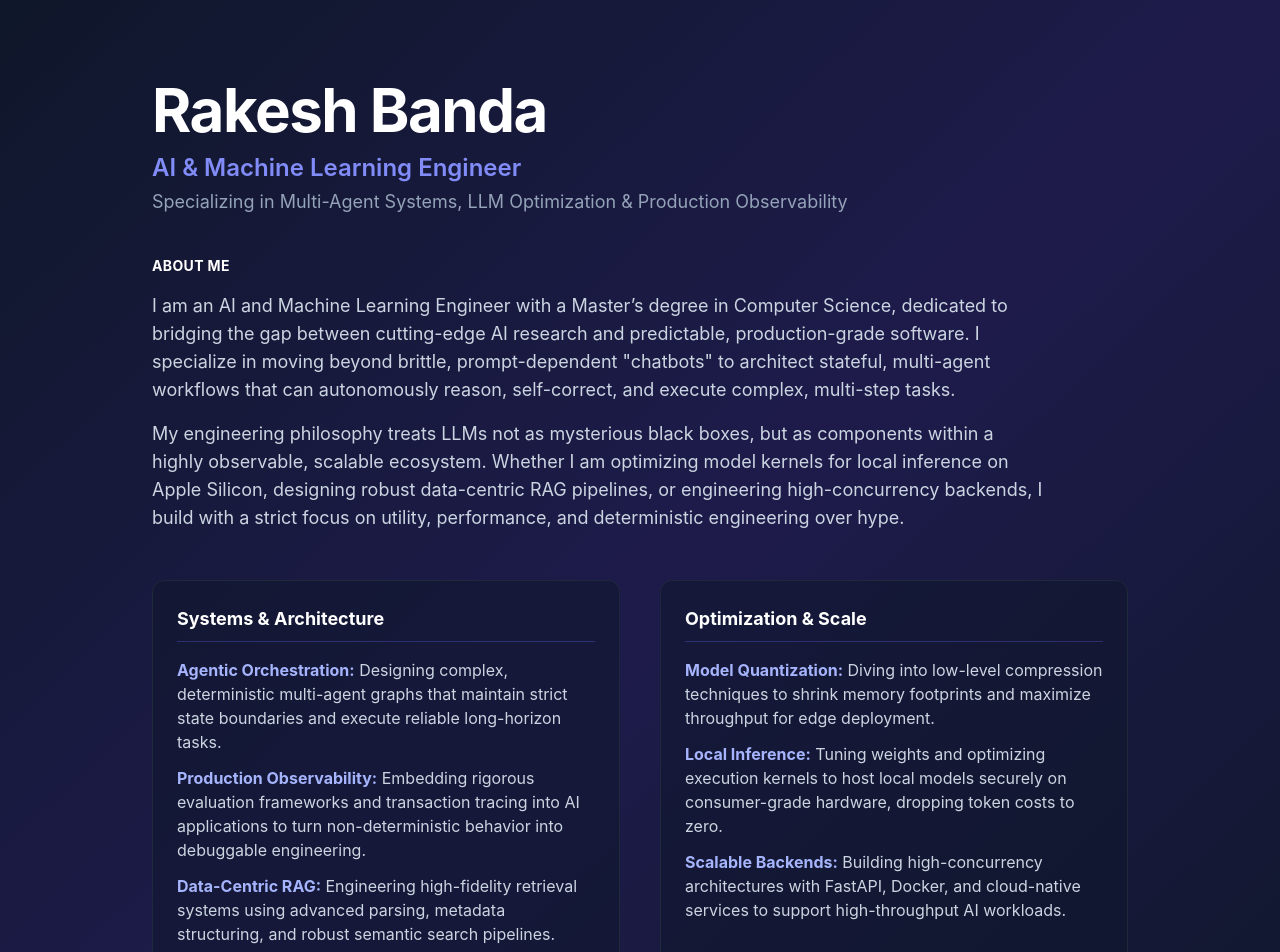
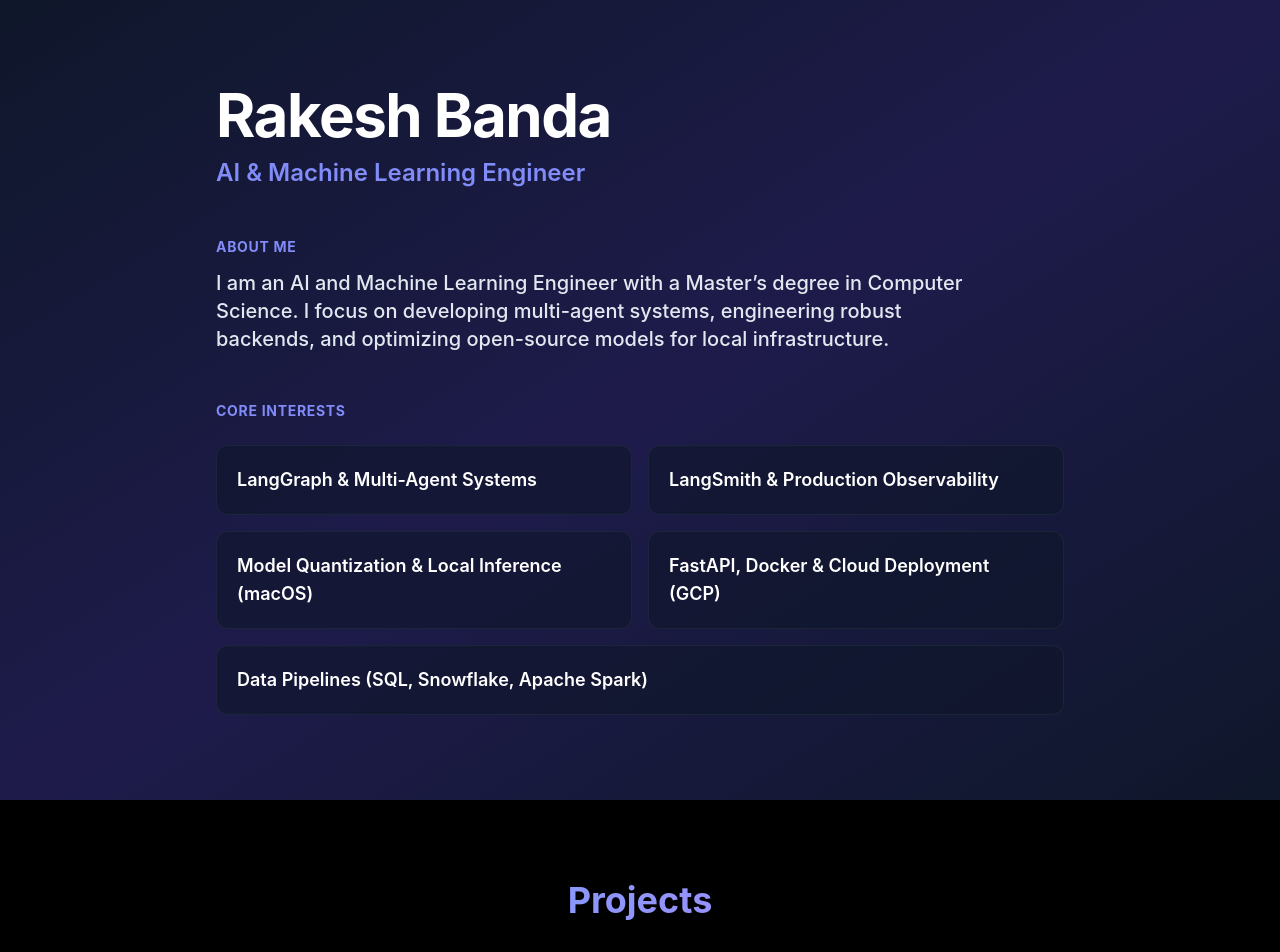
Before and after one commit to Bandarakesh/my-portfolio, a React (Vite) app: page / in a window 1280 px wide. Shown: the top 952 px of the page. Built offline with nearby package versions, Linux system fonts and the light colour scheme.

Commit message:
updated hero

```diff
--- a/src/components/Hero.jsx
+++ b/src/components/Hero.jsx
@@ -7,84 +7,59 @@
         initial={{ opacity: 0, y: 20 }}
         animate={{ opacity: 1, y: 0 }}
         transition={{ duration: 0.8 }}
-        className="px-6 max-w-5xl w-full"
+        className="px-6 max-w-4xl w-full"
       >
         {/* Title & Headline */}
-        <div className="text-left mb-10">
+        <div className="text-left mb-12">
           <h1 className="text-4xl md:text-6xl font-bold mb-3 leading-tight tracking-tight">
             Rakesh Banda
           </h1>
           <p className="text-xl md:text-2xl text-indigo-400 font-semibold">
             AI & Machine Learning Engineer
           </p>
-          <p className="text-lg text-slate-400 mt-1">
-            Specializing in Multi-Agent Systems, LLM Optimization & Production Observability
-          </p>
         </div>
 
         {/* Main Content */}
-        <div className="space-y-8 text-left text-base md:text-lg text-slate-300 leading-relaxed">
+        <div className="space-y-12 text-left text-base md:text-lg text-slate-300 leading-relaxed">
 
           {/* About Me Section */}
-          <div className="max-w-4xl">
-            <h2 className="text-2xl font-bold text-white mb-4 tracking-wide text-indigo-300 uppercase text-sm">
+          <div className="max-w-3xl">
+            <h2 className="text-sm font-bold tracking-wider text-indigo-400 uppercase mb-3">
               About Me
             </h2>
-            <p className="mb-4">
-              I am an AI and Machine Learning Engineer with a Master’s degree in Computer Science, dedicated to bridging the gap between cutting-edge AI research and predictable, production-grade software. I specialize in moving beyond brittle, prompt-dependent "chatbots" to architect stateful, multi-agent workflows that can autonomously reason, self-correct, and execute complex, multi-step tasks.
-            </p>
-            <p>
-              My engineering philosophy treats LLMs not as mysterious black boxes, but as components within a highly observable, scalable ecosystem. Whether I am optimizing model kernels for local inference on Apple Silicon, designing robust data-centric RAG pipelines, or engineering high-concurrency backends, I build with a strict focus on utility, performance, and deterministic engineering over hype.
+            <p className="text-lg md:text-xl text-slate-200 font-medium">
+              I am an AI and Machine Learning Engineer with a Master’s degree in Computer Science. I focus on developing multi-agent systems, engineering robust backends, and optimizing open-source models for local infrastructure.
             </p>
           </div>
 
-          {/* Grid Layout for Technical Deep-Dives */}
-          <div className="grid grid-cols-1 md:grid-cols-2 gap-10 pt-4">
+          {/* Core Interests Grid */}
+          <div>
+            <h2 className="text-sm font-bold tracking-wider text-indigo-400 uppercase mb-6">
+              Core Interests
+            </h2>
+            <div className="grid grid-cols-1 md:grid-cols-2 gap-4">
 
-            {/* Column 1: Core Competencies */}
-            <div className="bg-slate-900/50 p-6 rounded-xl border border-slate-800">
-              <h3 className="text-lg font-bold text-white mb-4 border-b border-indigo-500/30 pb-2">
-                Systems & Architecture
-              </h3>
-              <ul className="space-y-3 text-sm md:text-base">
-                <li>
-                  <strong className="text-indigo-300">Agentic Orchestration:</strong> Designing complex, deterministic multi-agent graphs that maintain strict state boundaries and execute reliable long-horizon tasks.
-                </li>
-                <li>
-                  <strong className="text-indigo-300">Production Observability:</strong> Embedding rigorous evaluation frameworks and transaction tracing into AI applications to turn non-deterministic behavior into debuggable engineering.
-                </li>
-                <li>
-                  <strong className="text-indigo-300">Data-Centric RAG:</strong> Engineering high-fidelity retrieval systems using advanced parsing, metadata structuring, and robust semantic search pipelines.
-                </li>
-              </ul>
+              <div className="bg-slate-900/60 p-5 rounded-xl border border-slate-800/80 hover:border-indigo-500/40 transition-colors">
+                <span className="font-semibold text-white">LangGraph & Multi-Agent Systems</span>
+              </div>
+
+              <div className="bg-slate-900/60 p-5 rounded-xl border border-slate-800/80 hover:border-indigo-500/40 transition-colors">
+                <span className="font-semibold text-white">LangSmith & Production Observability</span>
+              </div>
+
+              <div className="bg-slate-900/60 p-5 rounded-xl border border-slate-800/80 hover:border-indigo-500/40 transition-colors">
+                <span className="font-semibold text-white">Model Quantization & Local Inference (macOS)</span>
+              </div>
+
+              <div className="bg-slate-900/60 p-5 rounded-xl border border-slate-800/80 hover:border-indigo-500/40 transition-colors">
+                <span className="font-semibold text-white">FastAPI, Docker & Cloud Deployment (GCP)</span>
+              </div>
+
+              <div className="col-span-1 md:col-span-2 bg-slate-900/60 p-5 rounded-xl border border-slate-800/80 hover:border-indigo-500/40 transition-colors">
+                <span className="font-semibold text-white">Data Pipelines (SQL, Snowflake, Apache Spark)</span>
+              </div>
+
             </div>
-
-            {/* Column 2: Current Focus & Efficiency */}
-            <div className="bg-slate-900/50 p-6 rounded-xl border border-slate-800">
-              <h3 className="text-lg font-bold text-white mb-4 border-b border-indigo-500/30 pb-2">
-                Optimization & Scale
-              </h3>
-              <ul className="space-y-3 text-sm md:text-base">
-                <li>
-                  <strong className="text-indigo-300">Model Quantization:</strong> Diving into low-level compression techniques to shrink memory footprints and maximize throughput for edge deployment.
-                </li>
-                <li>
-                  <strong className="text-indigo-300">Local Inference:</strong> Tuning weights and optimizing execution kernels to host local models securely on consumer-grade hardware, dropping token costs to zero.
-                </li>
-                <li>
-                  <strong className="text-indigo-300">Scalable Backends:</strong> Building high-concurrency architectures with FastAPI, Docker, and cloud-native services to support high-throughput AI workloads.
-                </li>
-              </ul>
-            </div>
-
-          </div>
-
-          {/* Engineering Mindset Section */}
-          <div className="pt-6 max-w-3xl border-l-2 border-indigo-500 pl-4">
-            <h3 className="text-sm font-bold tracking-wider text-indigo-400 uppercase mb-1">The Engineering Commitment</h3>
-            <p className="italic text-slate-400">
-              "If an AI workflow doesn't deliver reliable utility, reduce operational overhead, or solve a concrete problem at scale, it is just a shiny toy. I build for reliability, efficiency, and real-world impact."
-            </p>
           </div>
 
         </div>
```
